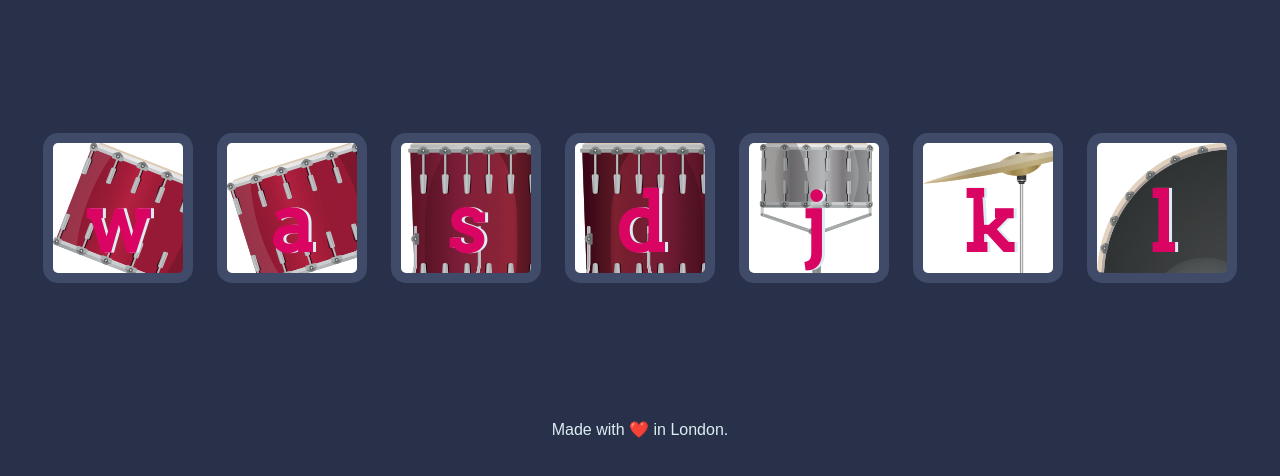
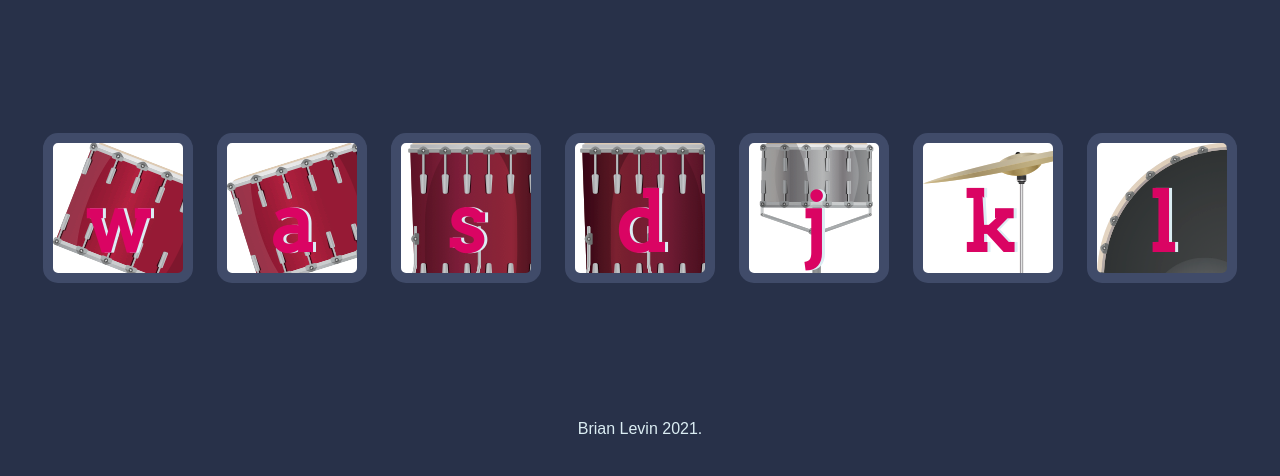
Before and after one commit to BrianLevin/Drum-Kit, a plain HTML site: page index.htm in a window 1280 px wide. Shown: the part 110-586 px from the top of the page. Drawn offline with Linux system fonts and the light colour scheme.

```diff
--- a/index.htm
+++ b/index.htm
@@ -20,7 +20,7 @@
 
 
     <footer>
-      Made with ❤️ in London.
+      Brian Levin 2021.
     </footer>
 
 
```
Also changed, not shown: index.js (+7 -7 lines), images/home.png (added).
